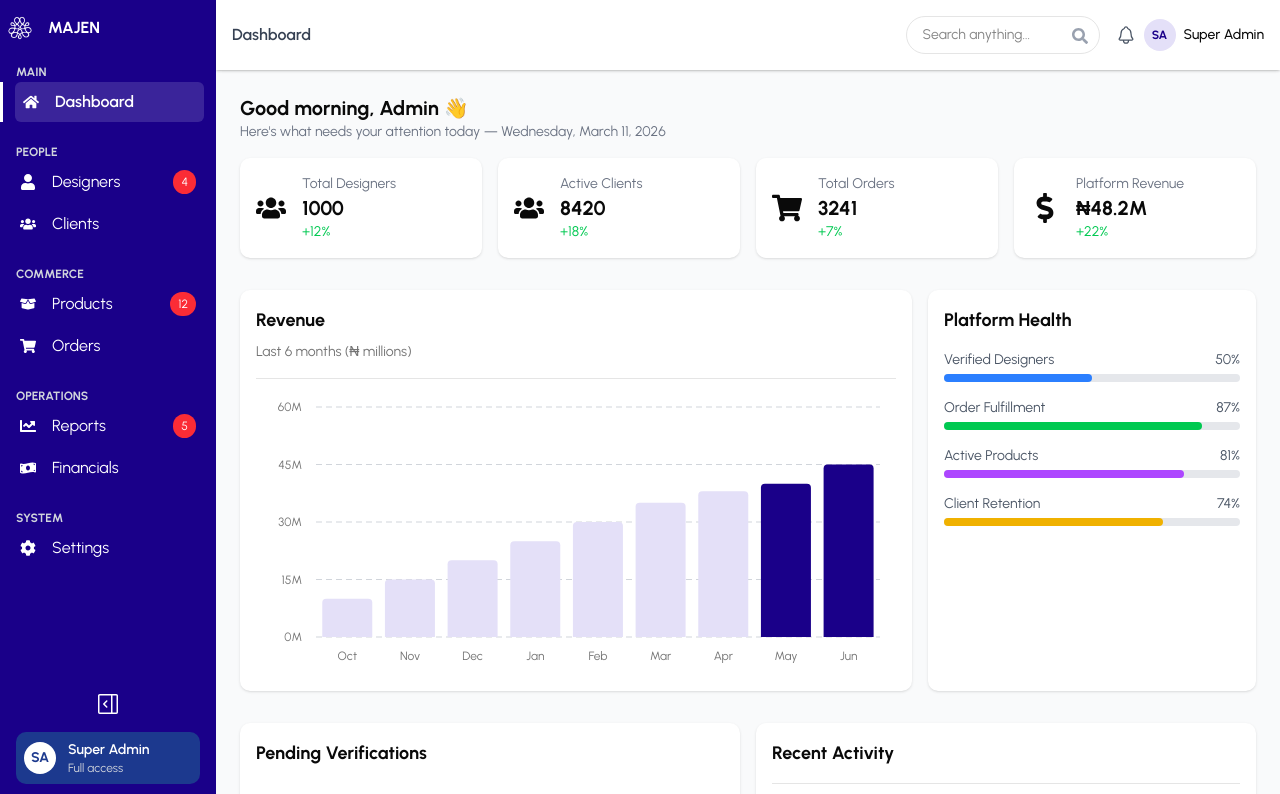
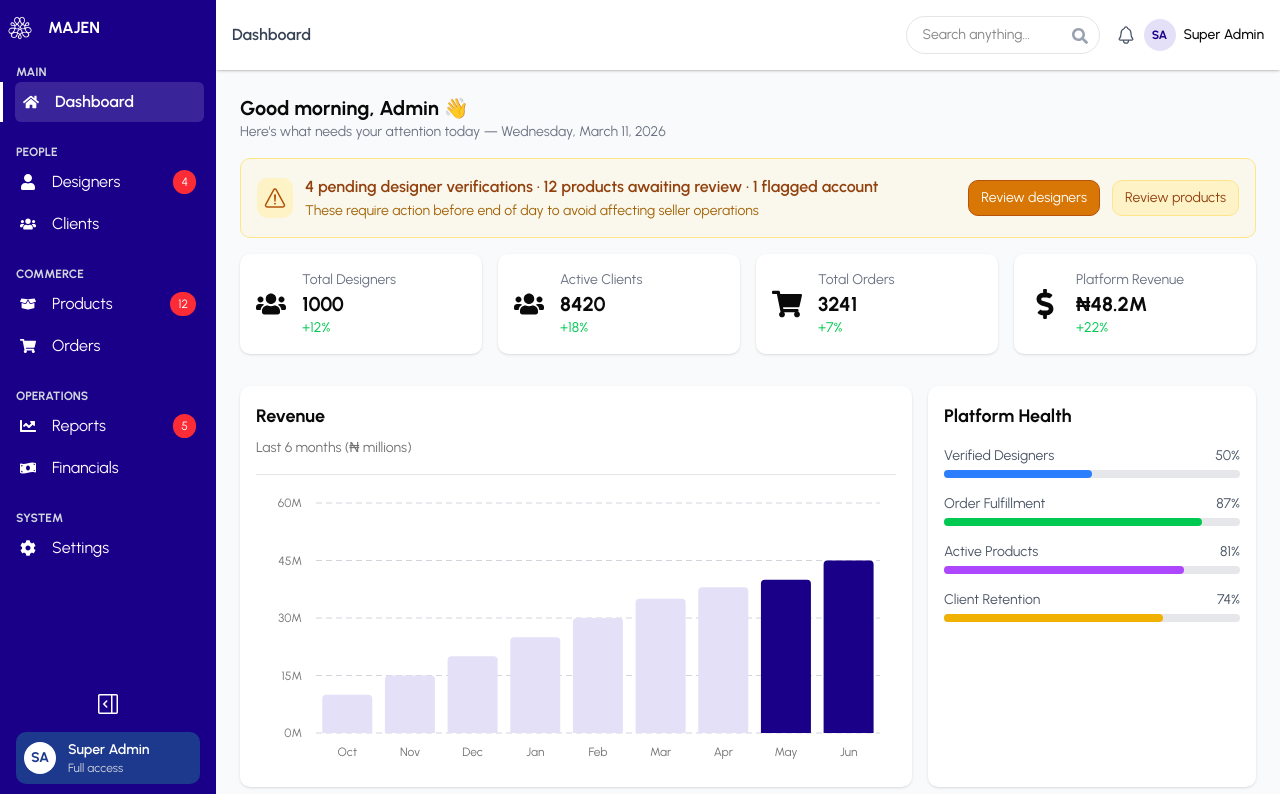
Before and after one commit to Dhavisco/Majen-Admin, a Next.js app: page /dashboard in a window 1280 px wide. Shown: the top 794 px of the page. Built offline with nearby package versions, Linux system fonts and the light colour scheme.

Commit message:
feat: action banner

```diff
--- a/app/dashboard/page.tsx
+++ b/app/dashboard/page.tsx
@@ -6,6 +6,7 @@ import ProgressBar from '../components/ProgressBar/ProgressBar';
 import VerificationTable from '../components/VerificationTable/VerificationTable';
 import ActivityList from '../components/ActivityList/ActivityList';
 import { FaUsers, FaShoppingCart, FaDollarSign } from 'react-icons/fa';
+import { IoWarningOutline } from 'react-icons/io5';
 
 const DashboardPage: React.FC = () => {
 
@@ -44,6 +45,24 @@ const DashboardPage: React.FC = () => {
                     <h1 className="text-xl font-bold">Good morning, Admin 👋</h1>
                     <p className="text-sm text-gray-500">Here&apos;s what needs your attention today — {currentDate}</p>
                 </div>
+
+                {/* Attention details */}
+                <div className='p-4 mt-4 flex flex-col gap-2 md:flex-row justify-between rounded-[10px] bg-[#fde68a23] border-[#FDE68A] border'>
+                    <div className='flex flex-row items-center gap-3'>
+                        <div className='bg-[#FEF3C7] h-10 py-1 px-1.5 flex justify-center items-center rounded-[10px]'>
+                            <IoWarningOutline className='text-[#B45309] h-auto w-6' />
+                        </div>
+                        <div className='flex flex-col gap-0.5'>
+                            <div className='font-semibold text-[#92400E] text-sm lg:text-base'>4 pending designer verifications · 12 products awaiting review · 1 flagged account</div>
+                            <div className='text-xs lg:text-sm text-[#A16207]'>These require action before end of day to avoid affecting seller operations</div>
+                        </div>
+                    </div>
+
+                    <div className='flex flex-row items-center justify-end gap-3 text-xs md:text-sm'>
+                        <button className="bg-[#D97706] hover:bg-[#B45309] border border-[#B45309] cursor-pointer text-white px-3 py-1.5 lg:h-9 rounded-[10px]">Review designers</button>
+                        <button className="bg-[#FEF3C7] hover:bg-[#FDE68A] text-[#92400E] border border-[#FDE68A] cursor-pointer px-3 py-1.5 lg:h-9 rounded-[10px]">Review products</button>
+                    </div>
+                </div>
             </div>
 
             <div className="grid grid-cols-1 md:grid-cols-2 lg:grid-cols-4 gap-4 mb-8">
```
